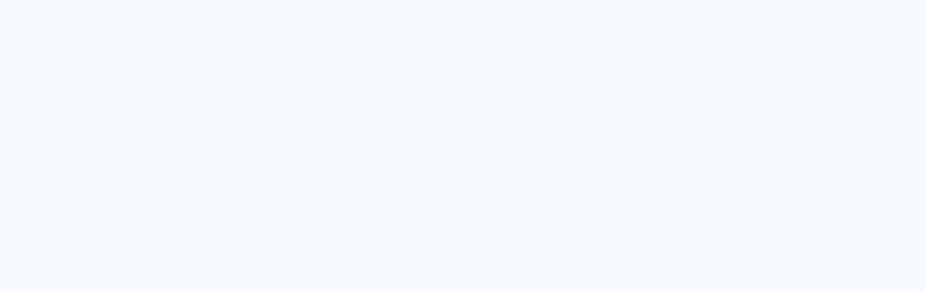
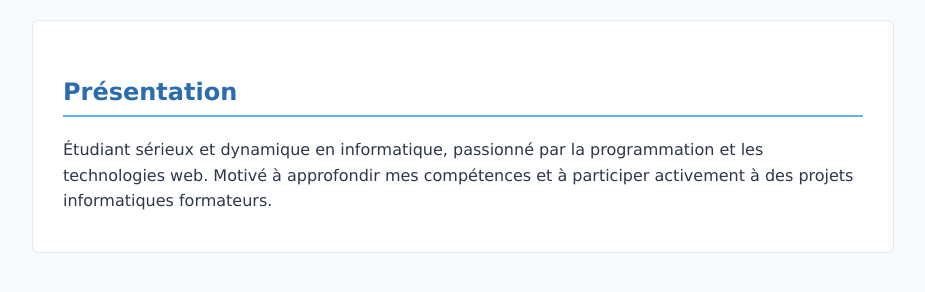
Before and after one commit to derrick12-ui/mon-cv, a plain HTML site: page index.html in a window 1280 px wide. Shown: the whole page, without its empty margins (177-1102 px from the left). Drawn offline with Linux system fonts and the light colour scheme.

Commit message:
mise en place de la section description

```diff
--- a/index.html
+++ b/index.html
@@ -7,6 +7,11 @@
     <link rel="stylesheet" href="style.css">
 </head>
 <body>
-
+    <div class="container">
+        <section id="description">
+            <h2>Présentation</h2>
+            <p>Étudiant sérieux et dynamique en informatique, passionné par la programmation et les technologies web. Motivé à approfondir mes compétences et à participer activement à des projets informatiques formateurs.</p>
+        </section>
+    </div>
 </body>
 </html>
```
